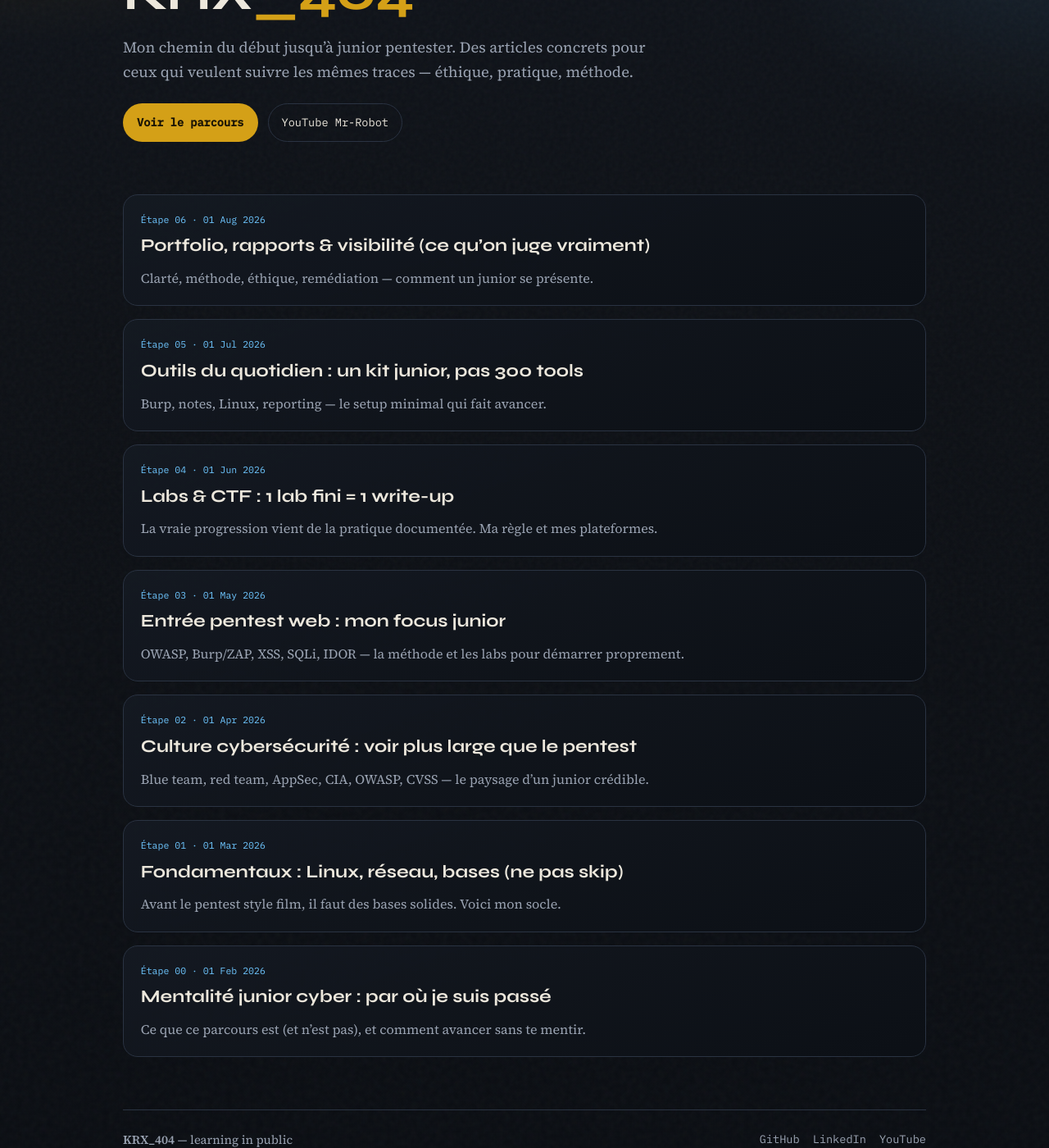
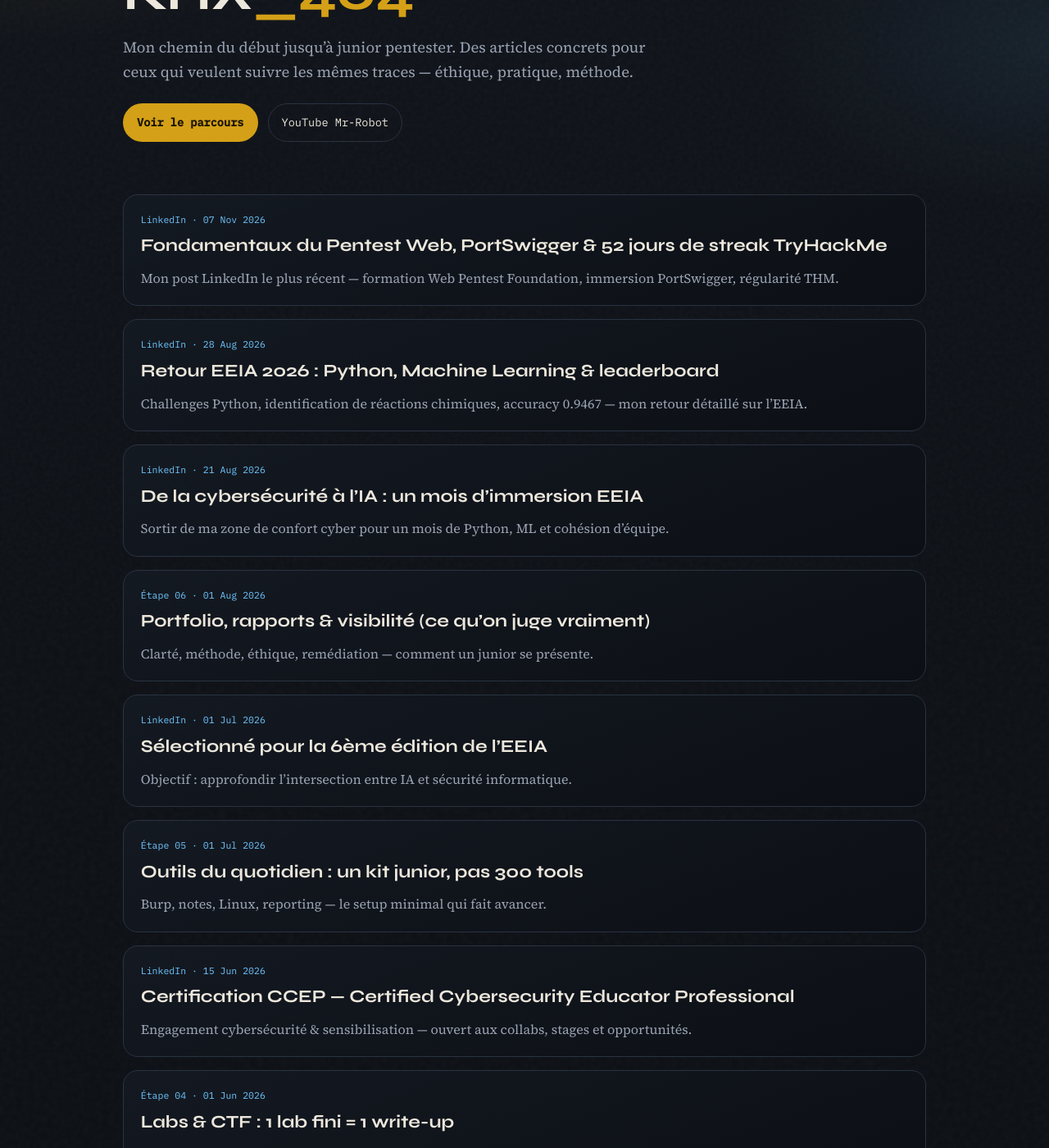
Before and after one commit to RicardoKOUKOUI/KRX_404, a Jekyll site: the page built from index.html, in a window 1280 px wide and 1400 px high, scrolled down 220 px. Shown: the whole window at 82% size. Built offline with Jekyll 4.4.1, drawn with Linux system fonts in a browser that asks for light colours; some of the changed text lies outside the part shown.

Commit message:
Add LinkedIn posts to the blog, newest first
Include Web Pentest Foundation / PortSwigger update, EEIA, CCEP, COFPS, AMA.

Co-authored-by: Cursor <cursoragent@cursor.com>

```diff
--- /dev/null
+++ b/_posts/2026-05-03-workshop-ama-algebre-ia.md
@@ -0,0 +1,16 @@
+---
+title: "Workshop AMA : de l’algèbre linéaire à l’IA"
+description: "Vecteurs, matrices, transformations — comprendre les maths qui propulsent la tech."
+category: LinkedIn
+reading_time: 2
+linkedin: https://fr.linkedin.com/posts/ricardo-koukoui-8a8437399_ama-activity-7456804908348952576-cuXf
+---
+
+J’ai complété le workshop **« De l’Algèbre Linéaire à l’Intelligence Artificielle »** dispensé par l’**Académie des Mathématiques Appliquées (AMA)**.
+
+Au-delà des algorithmes, ce parcours m’a replongé dans les mécanismes mathématiques qui propulsent la tech actuelle.
+Comprendre les vecteurs, matrices et transformations, c’est une clé pour maîtriser l’IA de manière authentique.
+
+Merci à toute l’équipe de l’AMA.
+
+> [Post LinkedIn original](https://fr.linkedin.com/posts/ricardo-koukoui-8a8437399_ama-activity-7456804908348952576-cuXf)
--- /dev/null
+++ b/_posts/2026-06-01-certification-cofps.md
@@ -0,0 +1,15 @@
+---
+title: "Certification COFPS — Online Fraud Prevention Specialist"
+description: "Certifié par Hack & FIX Academy sur la prévention des fraudes en ligne."
+category: LinkedIn
+reading_time: 2
+linkedin: https://fr.linkedin.com/posts/ricardo-koukoui-8a8437399_cofps-activity-7467158610154831874-Qs-q
+---
+
+Étape importante : je suis officiellement certifié **Certified Online Fraud Prevention Specialist (COFPS)** par la **Hack & FIX Academy**.
+
+Ce programme m’a permis de renforcer mon expertise technique dans la **prévention des fraudes en ligne**, un domaine stratégique pour sécuriser nos environnements numériques.
+
+Merci à l’équipe Hack & FIX Academy. Hâte de mettre ces compétences au service des prochains projets.
+
+> [Post LinkedIn original](https://fr.linkedin.com/posts/ricardo-koukoui-8a8437399_cofps-activity-7467158610154831874-Qs-q)
--- /dev/null
+++ b/_posts/2026-06-15-certification-ccep.md
@@ -0,0 +1,15 @@
+---
+title: "Certification CCEP — Certified Cybersecurity Educator Professional"
+description: "Engagement cybersécurité & sensibilisation — ouvert aux collabs, stages et opportunités."
+category: LinkedIn
+reading_time: 2
+linkedin: https://fr.linkedin.com/posts/ricardo-koukoui-8a8437399_ccep-activity-7472435522452324352-ISds
+---
+
+Je suis fier d’avoir obtenu la certification **Certified Cybersecurity Educator Professional (CCEP)**.
+
+Cette réussite témoigne de mon engagement à développer mes compétences en cybersécurité et à contribuer à la sensibilisation aux enjeux de sécurité numérique.
+
+Je reste ouvert aux opportunités de **collaboration**, de **stage** ou d’**emploi** dans le domaine.
+
+> [Post LinkedIn original](https://fr.linkedin.com/posts/ricardo-koukoui-8a8437399_ccep-activity-7472435522452324352-ISds)
--- /dev/null
+++ b/_posts/2026-07-01-selection-eeia-6e-edition.md
@@ -0,0 +1,14 @@
+---
+title: "Sélectionné pour la 6ème édition de l’EEIA"
+description: "Objectif : approfondir l’intersection entre IA et sécurité informatique."
+category: LinkedIn
+reading_time: 2
+---
+
+L’IA évolue vite, et pour nous, acteurs de la cybersécurité, c’est un terrain crucial à maîtriser.
+
+Je suis ravi d’avoir été sélectionné pour la **6ème édition de l’EEIA** organisée par **Bénin Excellence**.
+
+**Objectif :** approfondir l’intersection entre l’IA et la sécurité informatique pour mieux anticiper et protéger les systèmes de demain.
+
+Immersion : **20 juillet → 14 août**.
--- /dev/null
+++ b/_posts/2026-08-21-cybersecurite-vers-ia-eeia.md
@@ -0,0 +1,26 @@
+---
+title: "De la cybersécurité à l’IA : un mois d’immersion EEIA"
+description: "Sortir de ma zone de confort cyber pour un mois de Python, ML et cohésion d’équipe."
+category: LinkedIn
+reading_time: 4
+linkedin: https://fr.linkedin.com/posts/ricardo-koukoui-8a8437399_eeia2026-beninexcellence-cybersecurity-activity-7496711467535343616-REAi
+---
+
+Je viens de clôturer ma participation à l’**EEIA** organisée par **Bénin Excellence**.
+
+Au début, ça pouvait paraître bizarre de voir un passionné de cybersécurité débarquer dans une formation orientée IA…
+Sortir de ma zone de confort a été une expérience **waouh**.
+
+## Au programme
+
+- Challenges **Python** exigeants (optimisation)
+- **Machine Learning** de A à Z : concevoir, entraîner, ajuster
+- Cohésion d’équipe (et une journée sport mémorable ⚽)
+
+## Ce que j’en retiens
+
+Je ressors avec de nouvelles cordes à mon arc, prêt à explorer comment l’**IA** peut s’intégrer et renforcer la **cybersécurité**.
+
+Merci à toute l’équipe de Bénin Excellence et aux formateurs — en particulier **Mr Faith HOUESSOU**.
+
+> [Post LinkedIn original](https://fr.linkedin.com/posts/ricardo-koukoui-8a8437399_eeia2026-beninexcellence-cybersecurity-activity-7496711467535343616-REAi)
--- /dev/null
+++ b/_posts/2026-08-28-retour-eeia-2026-machine-learning.md
@@ -0,0 +1,36 @@
+---
+title: "Retour EEIA 2026 : Python, Machine Learning & leaderboard"
+description: "Challenges Python, identification de réactions chimiques, accuracy 0.9467 — mon retour détaillé sur l’EEIA."
+category: LinkedIn
+reading_time: 5
+linkedin: https://fr.linkedin.com/posts/ricardo-koukoui-8a8437399_eeia2026-beninexcellence-machinelearning-activity-7499140256915521537-vr6c
+---
+
+Retour sur une expérience incroyable à l’**École d’Été sur l’Intelligence Artificielle (EEIA) 2026**.
+
+## Le frisson des débuts en Python
+
+Les challenges Python m’ont immédiatement plongé dans la compétition.
+Plaisir d’avoir accroché la **1ère place** dès les premiers jours avec un score de **100 points** — avant de me retrouver 3ᵉ tant le niveau était élevé.
+
+Travailler la logique algorithmique (notamment `26_angry_professor`) a été un excellent échauffement.
+
+## Challenge Machine Learning
+
+Le vrai challenge : **Identification de réactions chimiques**.
+Je n’y connaissais presque rien en ML au départ.
+
+Sur Google Colab, avec **Pandas** et **Numpy**, j’ai testé de nombreux modèles : CatBoost, RandomForest, LogisticRegression, LinearRegression, Neural Networks…
+
+## Sprint final
+
+En ajustant les paramètres, j’ai atteint **0.9467** d’accuracy sur le leaderboard (puis ~0.93 au final).
+Je ne suis pas resté dans le top final — l’essentiel, c’est ce que j’ai appris, très vite.
+
+**LogisticRegression** a fini par être mon grand allié sur ce projet.
+
+## Remerciements
+
+Merci à l’ONG **Bénin Excellence**, la **Fondation Vallet** et le **PNUD**.
+
+> [Post LinkedIn original](https://fr.linkedin.com/posts/ricardo-koukoui-8a8437399_eeia2026-beninexcellence-machinelearning-activity-7499140256915521537-vr6c)
--- /dev/null
+++ b/_posts/2026-11-07-fondamentaux-pentest-web-portswigger.md
@@ -0,0 +1,37 @@
+---
+title: "Fondamentaux du Pentest Web, PortSwigger & 52 jours de streak TryHackMe"
+description: "Mon post LinkedIn le plus récent — formation Web Pentest Foundation, immersion PortSwigger, régularité THM."
+category: LinkedIn
+reading_time: 4
+linkedin: https://www.linkedin.com/in/ricardo-koukoui-8a8437399/
+---
+
+Cela fait un petit moment que je n’avais pas publié… Après plusieurs mois d’apprentissage intensif aux côtés de mon coach, j’ai énormément progressé, notamment grâce à notre formation sur les **fondamentaux du Pentest Web** (*Web Pentest Foundation*).
+
+## Vulnérabilités étudiées & pratiquées
+
+- Broken Access Control (contrôle d’accès défaillant & **IDOR**)
+- Path Traversal (traversée de répertoires)
+- File Inclusion (**LFI** & **RFI**)
+- Cross-Site Scripting (**XSS**)
+- SQL Injection (**SQLi**)
+- OS Command Injection
+- File Upload Vulnerabilities
+
+## Immersion PortSwigger
+
+Grâce à ces bases, j’ai pu faire mon immersion sur **PortSwigger Web Security Academy**.
+J’ai vraiment adoré l’expérience : ça m’a permis d’approfondir la compréhension pratique des failles avec **Burp Suite**.
+
+## Régularité
+
+En tant que **Pentester Web Junior en formation**, chaque lab sur PortSwigger et **TryHackMe** me rapproche de mon objectif.
+Cet accompagnement m’a aussi aidé à garder une vraie discipline quotidienne — jusqu’à **52 jours de streak** sur TryHackMe.
+
+## Remerciements
+
+Un immense merci à mon coach et formateur en cybersécurité **Mr Lheureux AZAGBA** pour sa patience, sa pédagogie et sa motivation au quotidien.
+
+Ce n’est que le début de l’aventure.
+
+> Publié d’abord sur [LinkedIn](https://www.linkedin.com/in/ricardo-koukoui-8a8437399/) · #PentestWeb #PortSwigger #TryHackMe #BurpSuite #OWASP
--- a/about.md
+++ b/about.md
@@ -12,7 +12,8 @@ Je m’appelle **Ricardo Koukoui**.
 
 ## Comment lire ce blog
 
-Suis les articles dans l’ordre du parcours :
+**Journal LinkedIn** (les plus récents en premier sur la home)
++ **Parcours** structuré :
 
 1. Mentalité & intro
 2. Fondamentaux (Linux, réseau, bases)
@@ -21,6 +22,8 @@ Suis les articles dans l’ordre du parcours :
 5. Labs & CTF
 6. Outils du quotidien
 7. Portfolio & rapports
+
+Le post le plus récent : formation **Web Pentest Foundation**, PortSwigger, streak TryHackMe.
 
 ## Liens
 
```
